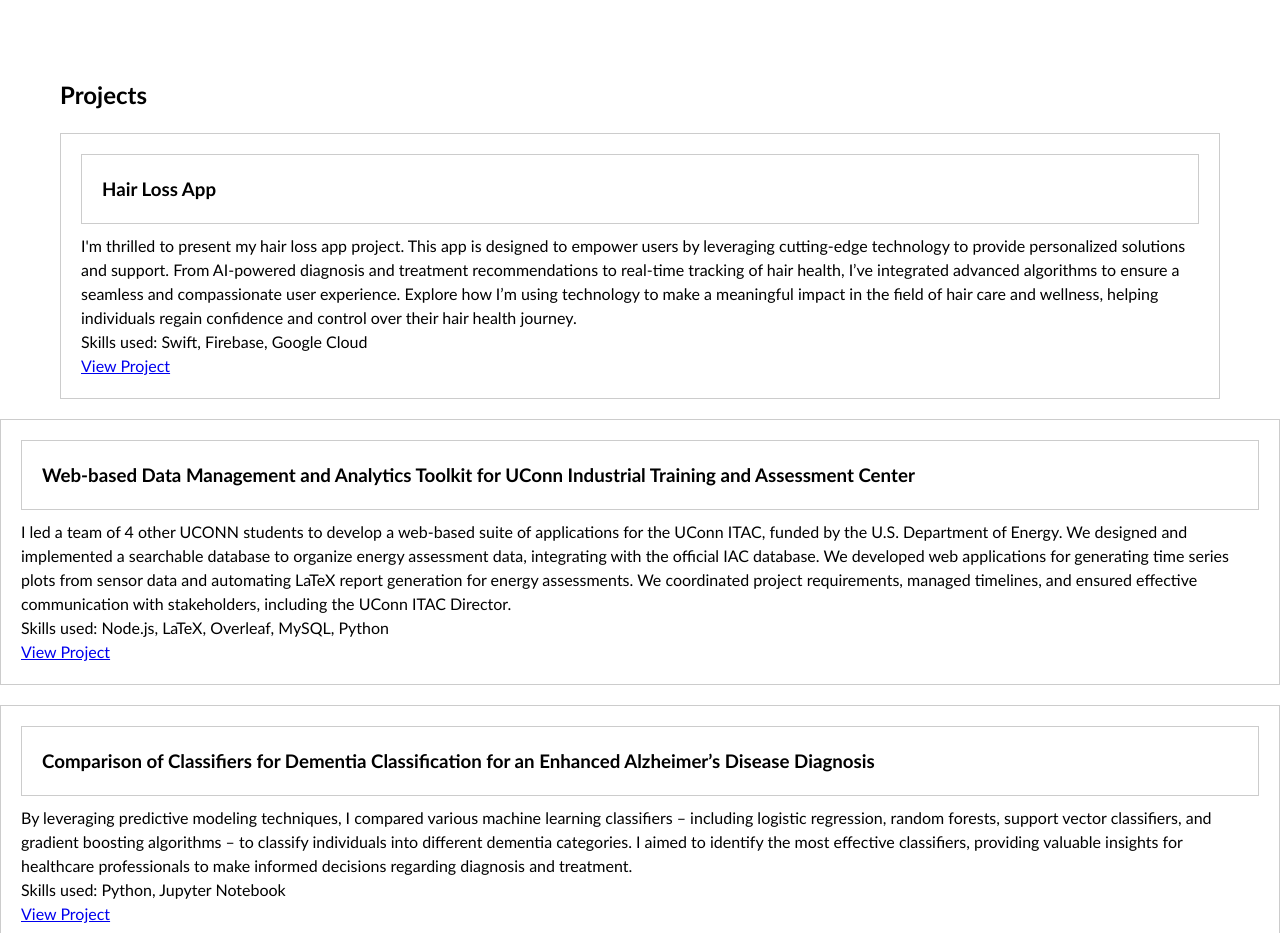
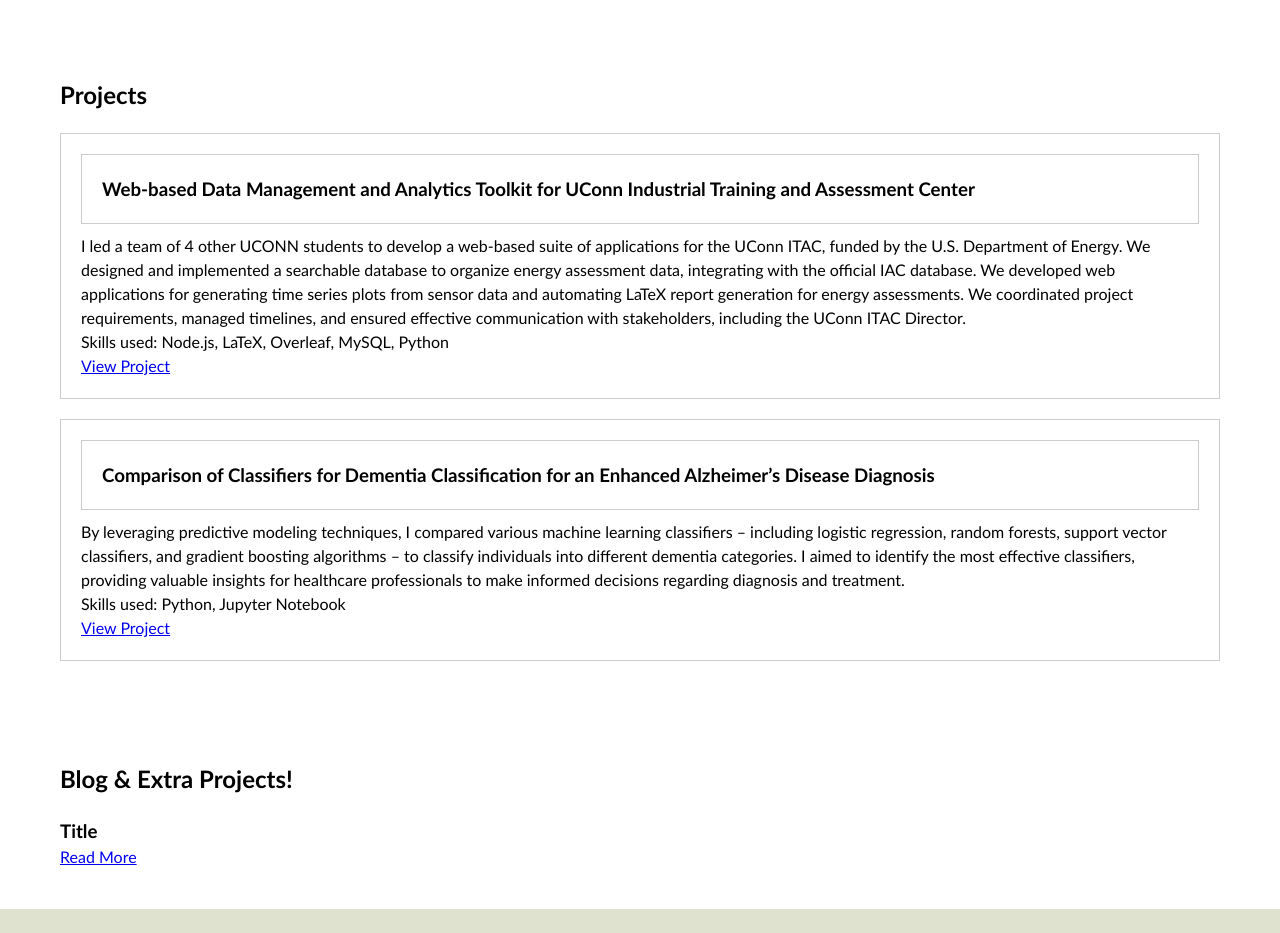
Before and after one commit to riasrivast/Personal-Portfolio, a plain HTML site: page index.html in a window 1280 px wide. Shown: the part 1020-1953 px from the top of the page. Drawn offline with Linux system fonts and the light colour scheme.

Commit message:
Changes to Personal Portfolio

```diff
--- a/index.html
+++ b/index.html
@@ -55,15 +55,15 @@
     <div class="container">
         <h2>Projects</h2>
         <!-- Project 1 -->
-        <div class="project">
-            <h3>Hair Loss App</h3>
-            <p>I'm thrilled to present my hair loss app project. This app is designed to empower users by leveraging cutting-edge technology to provide personalized solutions and support. From AI-powered diagnosis and treatment recommendations to real-time tracking of hair health, I’ve integrated advanced algorithms to ensure a seamless and compassionate user experience. Explore how I’m using technology to make a meaningful impact in the field of hair care and wellness, helping individuals regain confidence and control over their hair health journey.
+       <!--  <div class="project"> -->
+           <!-- <h3>Insulin Resistance App</h3>
+            <p>This app is designed to empower users by leveraging cutting-edge technology to provide personalized solutions and support. From AI-powered diagnosis and treatment recommendations to real-time tracking for Insulin Resistance, I’ve integrated advanced algorithms to ensure a seamless and compassionate user experience. Explore how I’m using technology to make a meaningful impact in the field of health and wellness, helping individuals regain confidence and control over their health journey.
 
             </p>
             <p> Skills used: Swift, Firebase, Google Cloud</p>
             <a href="project1.html" class="button">View Project</a>
         </div>
-    </div>
+    </div>  -->
     <!-- Project 3 -->
     <div class="project">
         <h3>Web-based Data Management and Analytics Toolkit for UConn Industrial Training and Assessment Center </h3>
```
